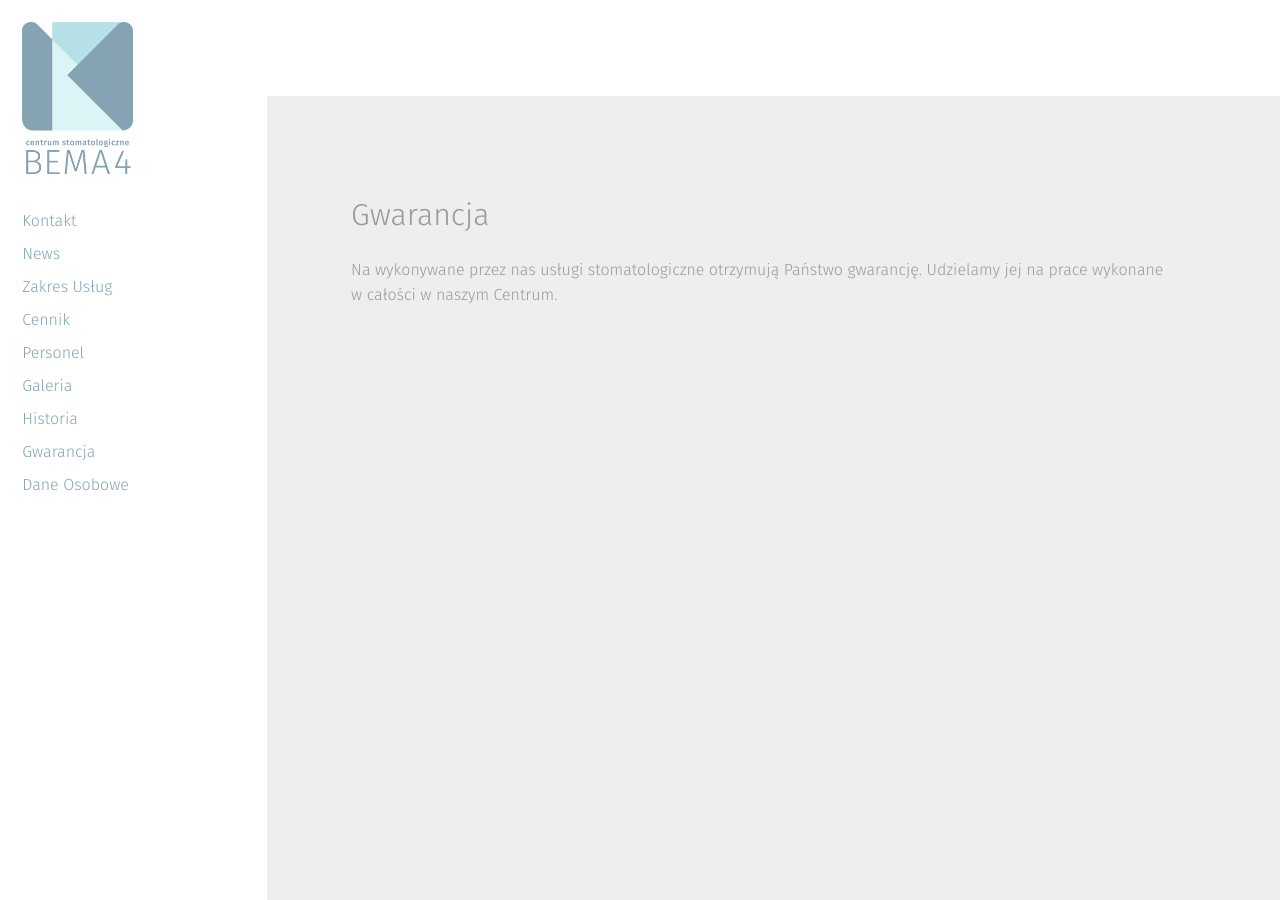
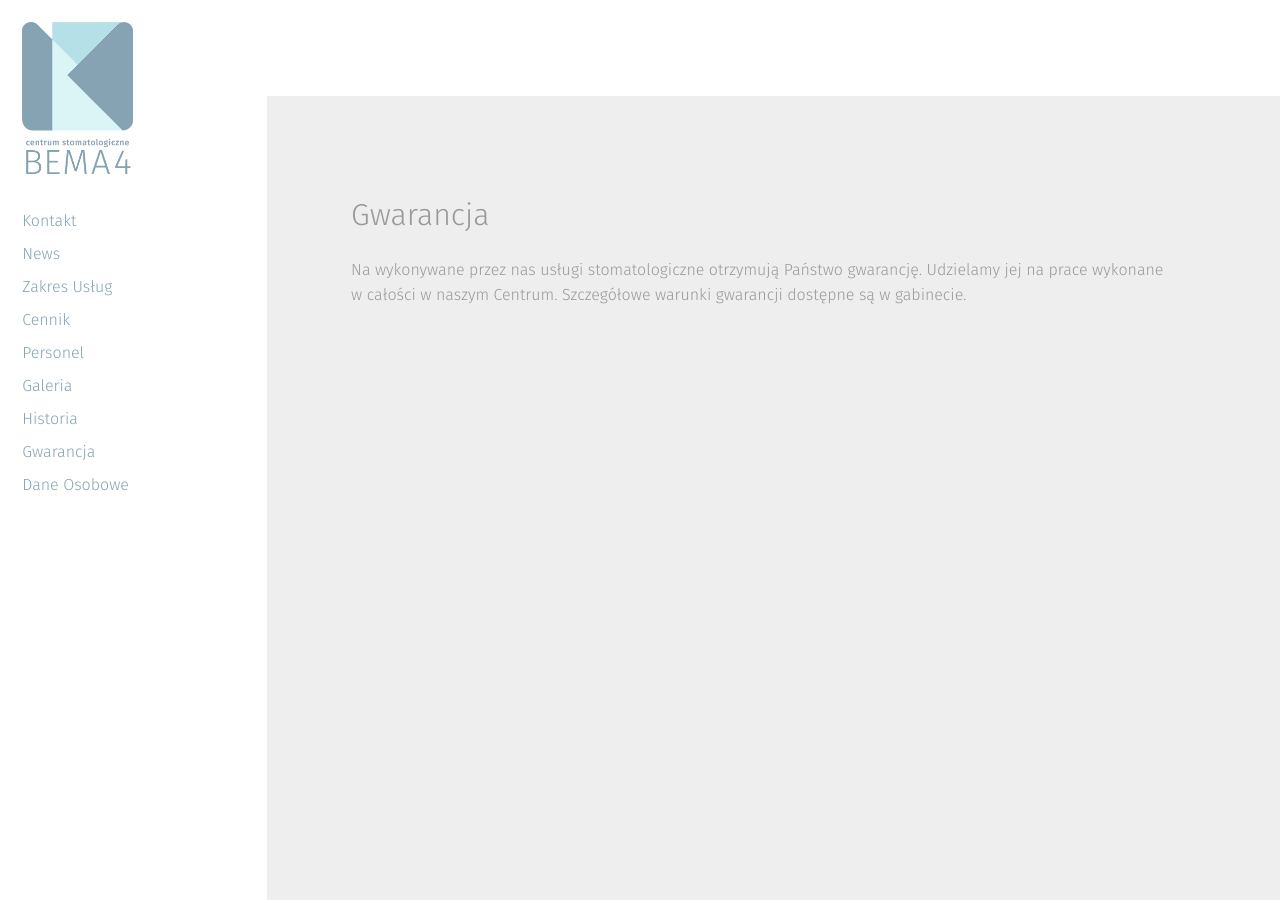
Before and after one commit to CSB4/bema4, a Jekyll site: the page built from index.html, in a window 1280 px wide and 900 px high, scrolled down 8114 px. Built offline with Jekyll 4.4.1, drawn with Linux system fonts in a browser that asks for light colours; nearby versions of some CDN libraries.

Commit message:
dodanie wzmianki o gwarancji (#67)

```diff
--- a/_slides/0000-12-18-gwarancja.markdown
+++ b/_slides/0000-12-18-gwarancja.markdown
@@ -9,4 +9,4 @@ published: true
 
 # Gwarancja {#gwarancja-header}
 
-Na wykonywane przez nas usługi stomatologiczne otrzymują Państwo gwarancję. Udzielamy jej na prace wykonane w&nbsp;całości w&nbsp;naszym Centrum.
+Na wykonywane przez nas usługi stomatologiczne otrzymują Państwo gwarancję. Udzielamy jej na prace wykonane w&nbsp;całości w&nbsp;naszym Centrum. Szczegółowe warunki gwarancji dostępne są w gabinecie.
```
